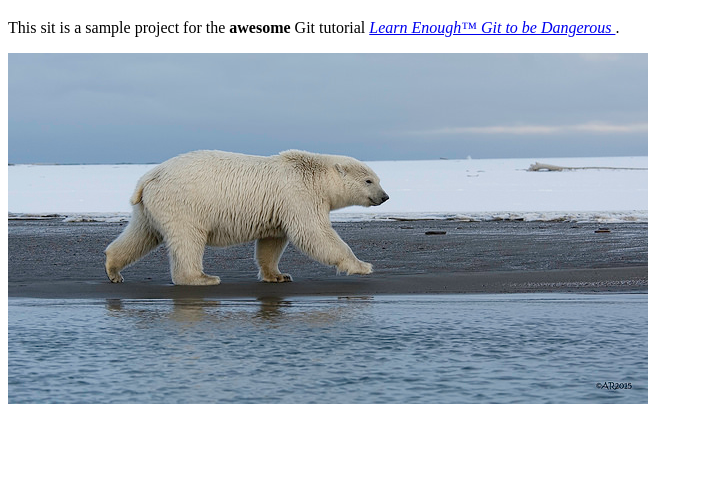
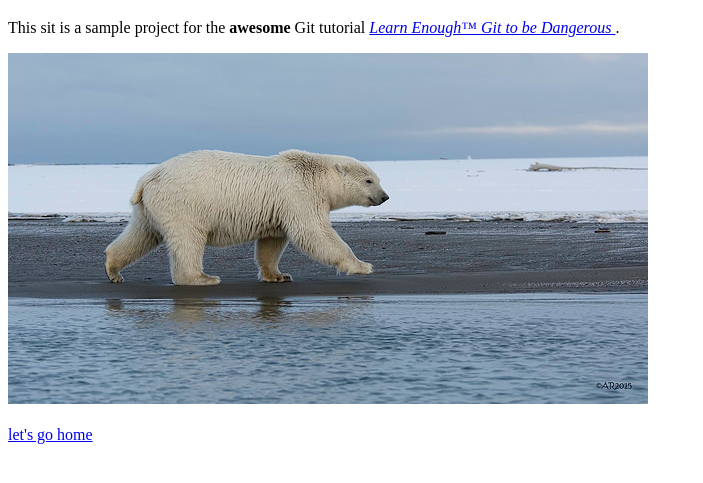
Before and after one commit to quantum-take/website, a plain HTML site: page about.html in a window 1280 px wide. Shown: the part 61-544 px from the top of the page, without its empty margins (0-703 px from the left). Drawn offline with Linux system fonts and the light colour scheme.

Commit message:
Add returning link

```diff
--- a/about.html
+++ b/about.html
@@ -10,5 +10,7 @@
       This sit is a sample project for the <strong>awesome </strong> Git tutorial  <a href="https://www.learnenough.com/git-tutorial"> <em>Learn Enough™ Git to be Dangerous </em></a>.
     </p>
     <a href="https://creativecommons.org/licenses/by/2.0/"> <img src="images/polar_bear.jpg" alt="Pola bear"> </a>
+    <br> <br>
+    <a href="index.html">let's go home</a>
   </body>
 </html>
```
